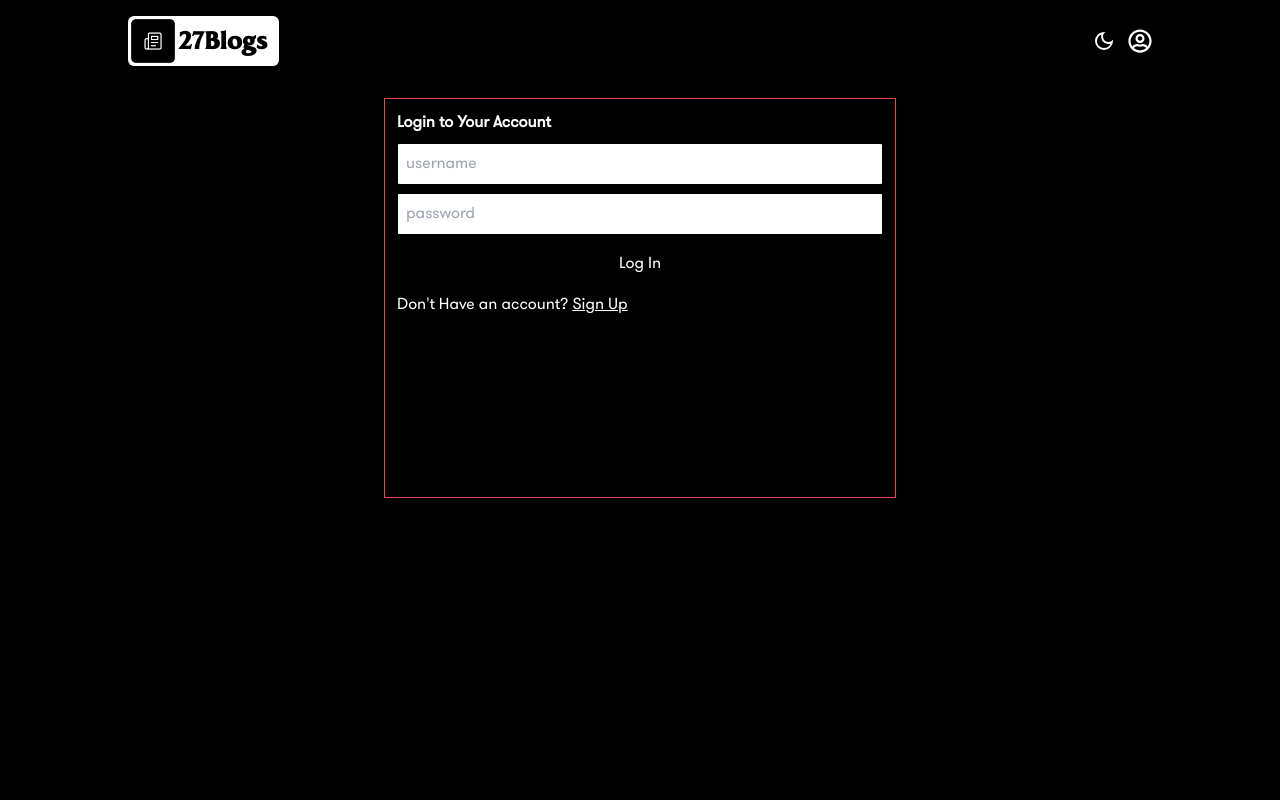
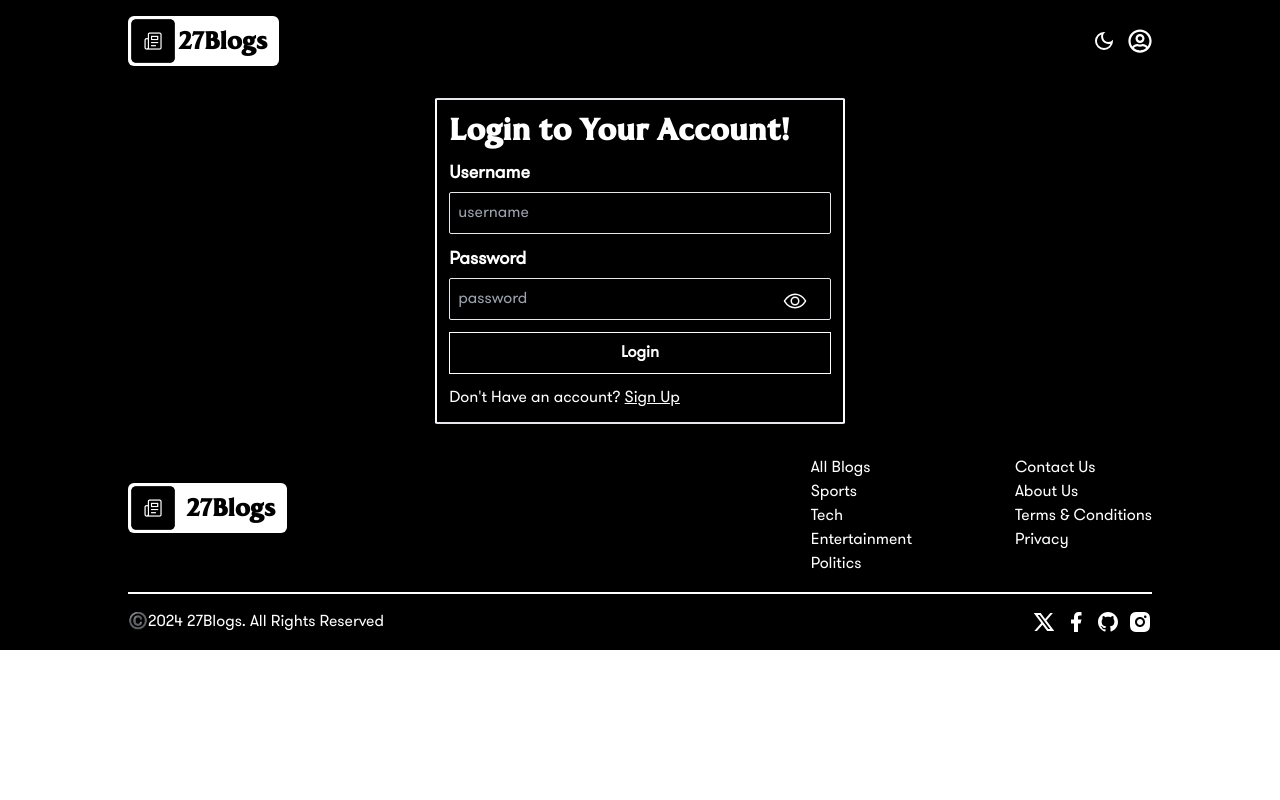
Before and after one commit to nilaachandra/MERN-Blog, a React (Vite) app in the folder client/: page /login in a window 1280 px wide. Shown: the top 800 px of the page. Built offline with nearby package versions, Linux system fonts and the light colour scheme.

Commit message:
login and signup form done

```diff
--- a/client/src/pages/Login.jsx
+++ b/client/src/pages/Login.jsx
@@ -1,10 +1,17 @@
 import axios from "axios";
 import React, { useState } from "react";
+import { IoEyeOffOutline, IoEyeOutline } from "react-icons/io5";
 import { Link } from "react-router-dom";
-
+import { useGlobalContext } from "../contexts/GlobalContext";
+import { motion } from "framer-motion";
 const Login = () => {
   const [username, setUsername] = useState("");
   const [password, setPassword] = useState("");
+  const [errorMessage, setErrorMessage] = useState('');
+  const { light } = useGlobalContext();
+  const [revealPassword, setRevealPassword] = useState(false);
+
+  //login
   const handleLogin = async (e) => {
     e.preventDefault();
     try {
@@ -16,35 +23,93 @@ const Login = () => {
         },
         { headers: { "Content-Type": "application/json" } }
       );
-      console.error(response);
+      console.log(response.data);
+      setErrorMessage(''); // Clear error message on success
     } catch (error) {
-      console.error(error);
+      if (error.response) {
+        // Server responded with a status other than 2xx
+        setErrorMessage(error.response.data.message);
+      } else if (error.request) {
+        // Request was made but no response was received
+        setErrorMessage('No response from server. Please try again later.');
+      } else {
+        // Something happened in setting up the request
+        setErrorMessage('An error occurred. Please try again.');
+      }
     }
     console.log(username, password);
   };
+
   return (
-    <div className="w-full h-screen flex justify-center py-8">
-      <form
+<motion.div
+      initial={{ opacity: 0 }}
+      animate={{
+        opacity: 1,
+
+        transition: { type: "spring", ease: "linear", duration: 1 },
+      }}
+      className="w-full lg:min-h-full min-h-[65vh] items-center flex flex-col justify-center py-8"
+    >      <form
+        action=""
+        className={`lg:w-[40%] flex flex-col gap-3 w-full border-2 shadow-xl rounded-sm p-3 ${
+          light ? "border-dark-bg" : "border-x-light-bg"
+        }`}
         onSubmit={handleLogin}
-        action=""
-        className="lg:w-1/2 flex flex-col gap-2 w-full h-[50vh] border p-3 border-red-500"
       >
-        <h1 className="font-bold">Login to Your Account</h1>
+        <h1 className="font-bold text-3xl heading">Login to Your Account!</h1>
+        <label htmlFor="username">
+          <p className="font-bold text-lg mb-1">Username</p>
           <input
             type="text"
-          className="border border-black rounded-sm p-2 w-full"
+            className={`border ${
+              light
+                ? "bg-light-bg border-light-text text-light-text"
+                : "bg-dark-bg text-dark-text"
+            } rounded-sm p-2 w-full`}
             placeholder="username"
             value={username}
             onChange={(e) => setUsername(e.target.value)}
           />
+        </label>
+        <label htmlFor="password" className="relative">
+          <p className="font-bold text-lg mb-1">Password</p>
           <input
-          type="text"
-          className="border border-black rounded-sm p-2 w-full"
+            type={revealPassword ? "text" : "password"}
+            className={`border ${
+              light
+                ? "bg-light-bg border-light-text text-light-text"
+                : "bg-dark-bg text-dark-text"
+            } rounded-sm p-2 w-full`}
             placeholder="password"
             value={password}
             onChange={(e) => setPassword(e.target.value)}
           />
-        <button className="border border-black p-2">Log In</button>
+          {!revealPassword && (
+            <IoEyeOutline
+              onClick={() => setRevealPassword(!revealPassword)}
+              className="absolute right-6 cursor-pointer top-[58.6%]"
+              size={24}
+            />
+          )}
+          {revealPassword && (
+            <IoEyeOffOutline
+              onClick={() => setRevealPassword(!revealPassword)}
+              className="absolute right-6 cursor-pointer top-[58.6%]"
+              size={24}
+            />
+          )}
+        </label>
+
+        <button
+          className={`border font-bold ${
+            light
+              ? "border-dark-bg hover:bg-dark-bg hover:text-dark-text"
+              : "border-light-bg hover:bg-light-bg hover:text-light-text"
+          } p-2`}
+        >
+          Login
+        </button>
+        {errorMessage && <p className="text-red-600">{errorMessage}</p>}
         <h1>
           Don't Have an account?{" "}
           <Link to="/sign-up" className="underline">
@@ -52,7 +117,7 @@ const Login = () => {
           </Link>
         </h1>
       </form>
-    </div>
+    </motion.div>
   );
 };
 
--- a/client/src/pages/Signup.jsx
+++ b/client/src/pages/Signup.jsx
@@ -1,28 +1,50 @@
-import React, { useState } from "react";
+import React, { useRef, useState } from "react";
 import { Link } from "react-router-dom";
 import { motion } from "framer-motion";
 import axios from "axios";
+import { useGlobalContext } from "../contexts/GlobalContext";
+import { IoEyeOutline } from "react-icons/io5";
+import { IoEyeOffOutline } from "react-icons/io5";
 const Signup = () => {
   const [username, setUsername] = useState("");
   const [password, setPassword] = useState("");
   const [confirmPassword, setConfirmPassword] = useState("");
-  const [isError, setIsError] = useState(false)
-  //signup function
+  const [errorMessage, setErrorMessage] = useState("");
+  const { light } = useGlobalContext();
+  const [revealPassword, setRevealPassword] = useState(false);
+  const [revealConfirmPassword, setRevealConfirmPassword] = useState(false);
+
+  //signup
   const handleSignUp = async (e) => {
-    e.preventDefault()
+    e.preventDefault();
     try {
-      const response = await axios.post('http://localhost:8080/sign-up', {
-        username: username,
-        password: password,
-        confirmPassword: password
-      },{headers:{'Content-Type': 'application/json'}})
-      console.error(response)
+      const response = await axios.post(
+        "http://localhost:8080/sign-up",
+        {
+          username,
+          password,
+          confirmPassword,
+        },
+        {
+          headers: { "Content-Type": "application/json" },
+        }
+      );
+      console.log(response.data);
+      setErrorMessage(""); // Clear error message on success
     } catch (error) {
-      console.error(error)
+      if (error.response) {
+        // Server responded with a status other than 200
+        setErrorMessage(error.response.data.message);
+      } else if (error.request) {
+        // Request was made but no response was received
+        setErrorMessage("No response from server. Please try again later.");
+      } else {
+        // Something happened in setting up the request
+        setErrorMessage("An error occurred. Please try again.");
       }
-    console.log(username, password, confirmPassword)
     }
-
+    console.log(username, password, confirmPassword);
+  };
 
   return (
     <motion.div
@@ -32,39 +54,96 @@ const Signup = () => {
 
         transition: { type: "spring", ease: "linear", duration: 1 },
       }}
-      className="w-full h-screen flex justify-center py-8"
+      className="w-full lg:min-h-full min-h-[65vh] items-center flex flex-col justify-center py-8"
     >
       <form
         action=""
-        className="lg:w-1/2 flex flex-col gap-2 w-full h-[50vh] border p-3 border-red-500"
+        className={`lg:w-[40%] flex flex-col gap-3 w-full border-2 shadow-xl rounded-sm p-3 ${
+          light ? "border-dark-bg" : "border-x-light-bg"
+        }`}
         onSubmit={handleSignUp}
       >
-        <h1 className="font-bold">Create Your Account</h1>
+        <h1 className="font-bold text-3xl heading">Create Your Account!</h1>
+        <label htmlFor="username">
+          <p className="font-bold text-lg mb-1">Username</p>
           <input
             type="text"
-          className="border border-black rounded-sm p-2 w-full"
+            className={`border ${
+              light
+                ? "bg-light-bg border-light-text text-light-text"
+                : "bg-dark-bg text-dark-text"
+            } rounded-sm p-2 w-full`}
             placeholder="username"
             value={username}
             onChange={(e) => setUsername(e.target.value)}
           />
+        </label>
+        <label htmlFor="password" className="relative">
+          <p className="font-bold text-lg mb-1">Password</p>
           <input
-          type="text"
-          className="border border-black rounded-sm p-2 w-full"
+            type={revealPassword ? "text" : "password"}
+            className={`border ${
+              light
+                ? "bg-light-bg border-light-text text-light-text"
+                : "bg-dark-bg text-dark-text"
+            } rounded-sm p-2 w-full`}
             placeholder="password"
             value={password}
             onChange={(e) => setPassword(e.target.value)}
           />
+          {!revealPassword && (
+            <IoEyeOutline
+              onClick={() => setRevealPassword(!revealPassword)}
+              className="absolute right-6 cursor-pointer top-[56%]"
+              size={24}
+            />
+          )}
+          {revealPassword && (
+            <IoEyeOffOutline
+              onClick={() => setRevealPassword(!revealPassword)}
+              className="absolute right-6 cursor-pointer top-[56%]"
+              size={24}
+            />
+          )}
+        </label>
+        <label htmlFor="confirm password" className="relative">
+          <p className="font-bold text-lg mb-1">Confirm Password</p>
           <input
-          type="text"
-          className="border border-black rounded-sm p-2 w-full"
+            type={revealConfirmPassword ? "text" : "password"}
+            className={`border ${
+              light
+                ? "bg-light-bg border-light-text text-light-text"
+                : "bg-dark-bg text-dark-text"
+            } rounded-sm p-2 w-full`}
             placeholder="confirm password"
             value={confirmPassword}
             onChange={(e) => setConfirmPassword(e.target.value)}
           />
-        <button className="border border-black p-2">Sign Up</button>
-        {username.length < 5 && <h1 className="text-red-600">Username too short!</h1>}
-
-        {password !== confirmPassword ? <h1 className="text-red-600">Password field empty or Password not Matched</h1> : ''}
+          {!revealConfirmPassword && (
+            <IoEyeOutline
+              onClick={() => setRevealConfirmPassword(!revealConfirmPassword)}
+              className="absolute right-6 cursor-pointer bottom-[12%]"
+              size={24}
+            />
+          )}
+          {revealConfirmPassword && (
+            <IoEyeOffOutline
+              onClick={() => setRevealConfirmPassword(!revealConfirmPassword)}
+              className="absolute right-6 cursor-pointer bottom-[12%]"
+              size={24}
+            />
+          )}
+        </label>
+        <button
+          className={`border font-bold ${
+            light
+              ? "border-dark-bg hover:bg-dark-bg hover:text-dark-text"
+              : "border-light-bg hover:bg-light-bg hover:text-light-text"
+          } p-2`}
+        >
+          Sign Up
+        </button>
+        {errorMessage && <p className="text-red-600">{errorMessage}</p>}
         <h1>
           Already Have an account?{" "}
           <Link to="/login" className="underline">
```
Also changed, not shown: 1 other file (tests, documents, lock files or other folders). Lines whose indentation alone changed are shown as unchanged.
